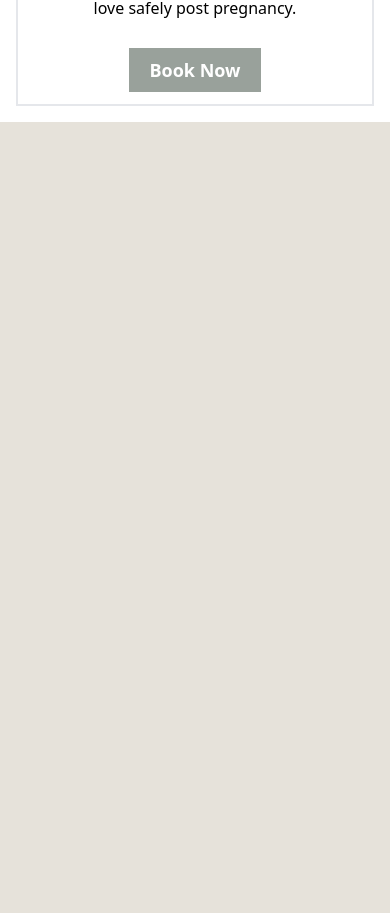
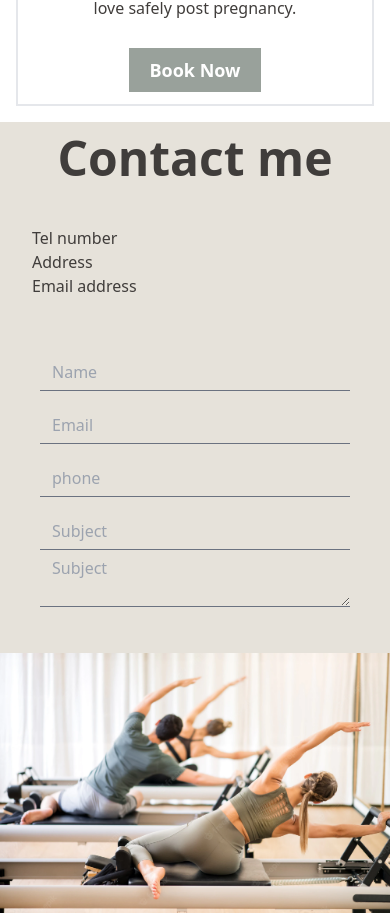
Before and after one commit to smitti24/art-of-body, a Next.js app: page / in a window 390 px wide. Shown: the part 3240-4153 px from the top of the page. Before the commit the page ends 3402 px from the top, so only its background shows below. Built offline with nearby package versions, Linux system fonts and the light colour scheme.

Commit message:
Implemented contact page

```diff
--- a/components/About.jsx
+++ b/components/About.jsx
@@ -16,7 +16,7 @@ function About() {
             width={1920}
             alt="/"
             className="max-w-[1920px] max-h-[1080px] object-contain"
-            layout=""
+            layout="0"
             objectFit="fill"
             objectPosition="center"
           />
--- /dev/null
+++ b/components/Contact.jsx
@@ -0,0 +1,84 @@
+import Image from "next/image";
+import React from "react";
+
+function Contact() {
+  return (
+    <div className="w-screen grid grid-cols-1 md:grid-cols-2 justify-center">
+      <div className="md:my-28 md:mx-64">
+        <div className="text-center">
+          <h1 className="text-[3rem] font-semibold">Contact me</h1>
+        </div>
+        <div className="flex flex-col m-8 md:m-0 md:mb-8">
+          <div>Tel number</div>
+          <div>Address</div>
+          <div>Email address</div>
+        </div>
+        <div className="flex flex-col m-10 md:m-0">
+          <div className="flex flex-col md:flex-row justify-between">
+            <div className="my-4 md:my-0">
+              <input
+                type="text"
+                id="name"
+                name="name"
+                placeholder="Name"
+                required
+                className="appearance-none border-b-[1px] border-gray-500 bg-transparent w-full py-2 px-3 text-gray-700 leading-tight focus:outline-none focus:border hover:border"
+              />
+            </div>
+            <div>
+              <input
+                type="email"
+                id="email"
+                name="email"
+                placeholder="Email"
+                required
+                className="appearance-none border-b-[1px] border-gray-500 bg-transparent w-full py-2 px-3 text-gray-700 leading-tight focus:outline-none focus:border hover:border"
+              />
+            </div>
+          </div>
+          <div className="my-4">
+            <input
+              type="input"
+              id="phone"
+              name="phone"
+              placeholder="phone"
+              required
+              className="appearance-none border-b-[1px] border-gray-500 bg-transparent w-full py-2 px-3 text-gray-700 leading-tight focus:outline-none focus:border hover:border"
+            />
+          </div>
+          <div>
+            <input
+              type="input"
+              id="subject"
+              name="subject"
+              placeholder="Subject"
+              required
+              className="appearance-none border-b-[1px] border-gray-500 bg-transparent w-full py-2 px-3 text-gray-700 leading-tight focus:outline-none focus:border hover:border"
+            />
+          </div>
+          <div>
+            <textarea
+              type="input"
+              id="subject"
+              name="subject"
+              placeholder="Subject"
+              required
+              className="appearance-none border-b-[1px] border-gray-500 bg-transparent w-full py-2 px-3 text-gray-700 leading-tight focus:outline-none focus:border hover:border"
+            />
+          </div>
+        </div>
+      </div>
+      <div className="w-full h-full">
+        <Image
+          src="/images/pilates-1.png"
+          width={1920}
+          height={1280}
+          layout="responsive"
+          alt="/"
+        />
+      </div>
+    </div>
+  );
+}
+
+export default Contact;
--- a/components/Services.jsx
+++ b/components/Services.jsx
@@ -4,7 +4,7 @@ import React from "react";
 function Services() {
   return (
     <div className="w-screen bg-white">
-      <div className="mb-10 md:my-20 md:mx-48">
+      <div className="md:mx-48">
         <div className="w-full sm:flex text-center justify-center p-12 md:p-16 heading">
           <span className="text-[#403D3B] mr-2">What{"'"}s happening at </span>
           <span className="text-[#99A19B]"> Art of Body</span>
--- a/package.json
+++ b/package.json
@@ -12,7 +12,8 @@
     "@heroicons/react": "^1.0.6",
     "next": "12.2.3",
     "react": "18.2.0",
-    "react-dom": "18.2.0"
+    "react-dom": "18.2.0",
+    "react-scroll": "^1.8.7"
   },
   "devDependencies": {
     "autoprefixer": "^10.4.8",
--- a/pages/index.js
+++ b/pages/index.js
@@ -1,5 +1,6 @@
 import Head from "next/head";
 import About from "../components/About";
+import Contact from "../components/Contact";
 import Landing from "../components/Landing";
 import Navbar from "../components/Navbar";
 import Services from "../components/Services";
@@ -10,13 +11,14 @@ export default function Home() {
       <Head>
         <title>Art Of Body</title>
         <meta name="description" content="Generated by create next app" />
-        <link rel="icon" href="/favicon.ico" />
+        <link rel="icon" href="/images/logo.png" />
       </Head>
 
       <Navbar />
       <Landing />
       <About />
       <Services />
+      <Contact />
     </div>
   );
 }
--- a/styles/globals.css
+++ b/styles/globals.css
@@ -11,6 +11,14 @@ body {
 
 @layer {
 
+  input {
+    @apply appearance-none border-b-[1px] border-gray-500 bg-transparent w-full py-2 px-3 text-gray-700 leading-tight focus:outline-none focus:border
+  }
+
+  body {
+    @apply text-[#403D3B];
+  }
+
   li {
     @apply font-semibold text-lg
   }
@@ -18,4 +26,6 @@ body {
   .heading {
     @apply text-3xl md:text-5xl font-bold
   }
+
+
 }
```
Also changed, not shown: 1 other file (tests, documents, lock files or other folders).
